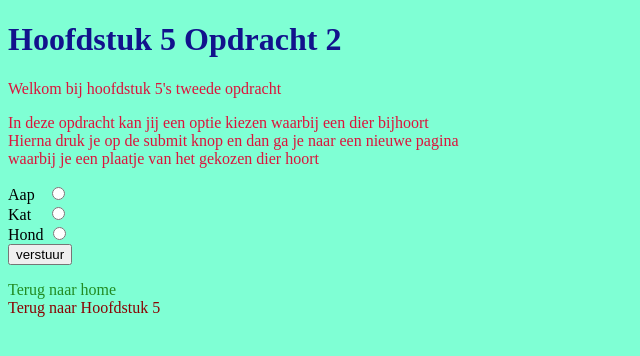
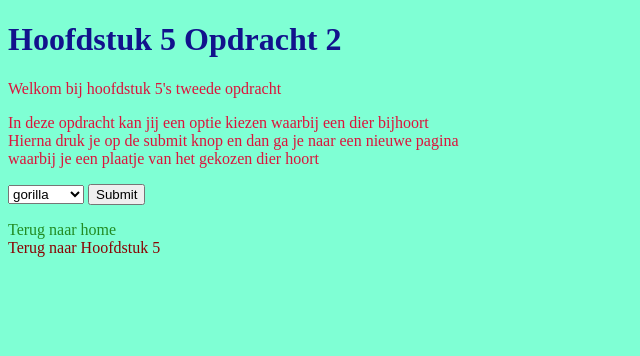
Before and after one commit to ZoruaStar64/PHP, a PHP site: page /PHP/H05/opdracht2enkelH5.html in a window 1280 px wide. Shown: the top 356 px of the page, without its empty margins (0-640 px from the left). Run offline with PHP 8.4, Linux system fonts and the light colour scheme.

Commit message:
1/2 van opdracht 2 af
moest de jpg in pngs veranderen

```diff
--- a/PHP/H05/imageResultaat.php
+++ b/PHP/H05/imageResultaat.php
@@ -1 +1,5 @@
 <?php
+foreach ($_POST['dier'] as $dierNaam) {
+    echo "<img src='../../IMG/". $dierNaam . ".png'>";
+}
+?>
--- a/PHP/H05/opdracht2enkelH5.html
+++ b/PHP/H05/opdracht2enkelH5.html
@@ -12,14 +12,13 @@
 Hierna druk je op de submit knop en dan ga je naar een nieuwe pagina<br>
 waarbij je een plaatje van het gekozen dier hoort</p>
 
-<form action="imageResultaat.php" method="get">
-    Aap&ensp;  <input type="radio" name="aap" src="">
-    <br>
-    Kat&ensp;&nbsp;  <input type="radio" name="kat" src="">
-    <br>
-    Hond <input type="radio" name="hond" src="">
-    <br>
-    <input type="submit" name="knop" value="verstuur">
+<form action="imageResultaat.php" method="post">
+        <select name="dier[]">
+        <option value="gorilla">gorilla</option>
+        <option value="kat">kat</option>
+        <option value="shibaInu">shiba inu</option>
+    </select>
+    <input type="submit" value="Submit">
 </form>
 
 
```
Also changed, not shown: IMG/gorilla.png (renamed from IMG/gorilla.jpg), IMG/kat.png (renamed from IMG/kat.jpg), IMG/shibaInu.png (renamed from IMG/shibaInu.jpg).
